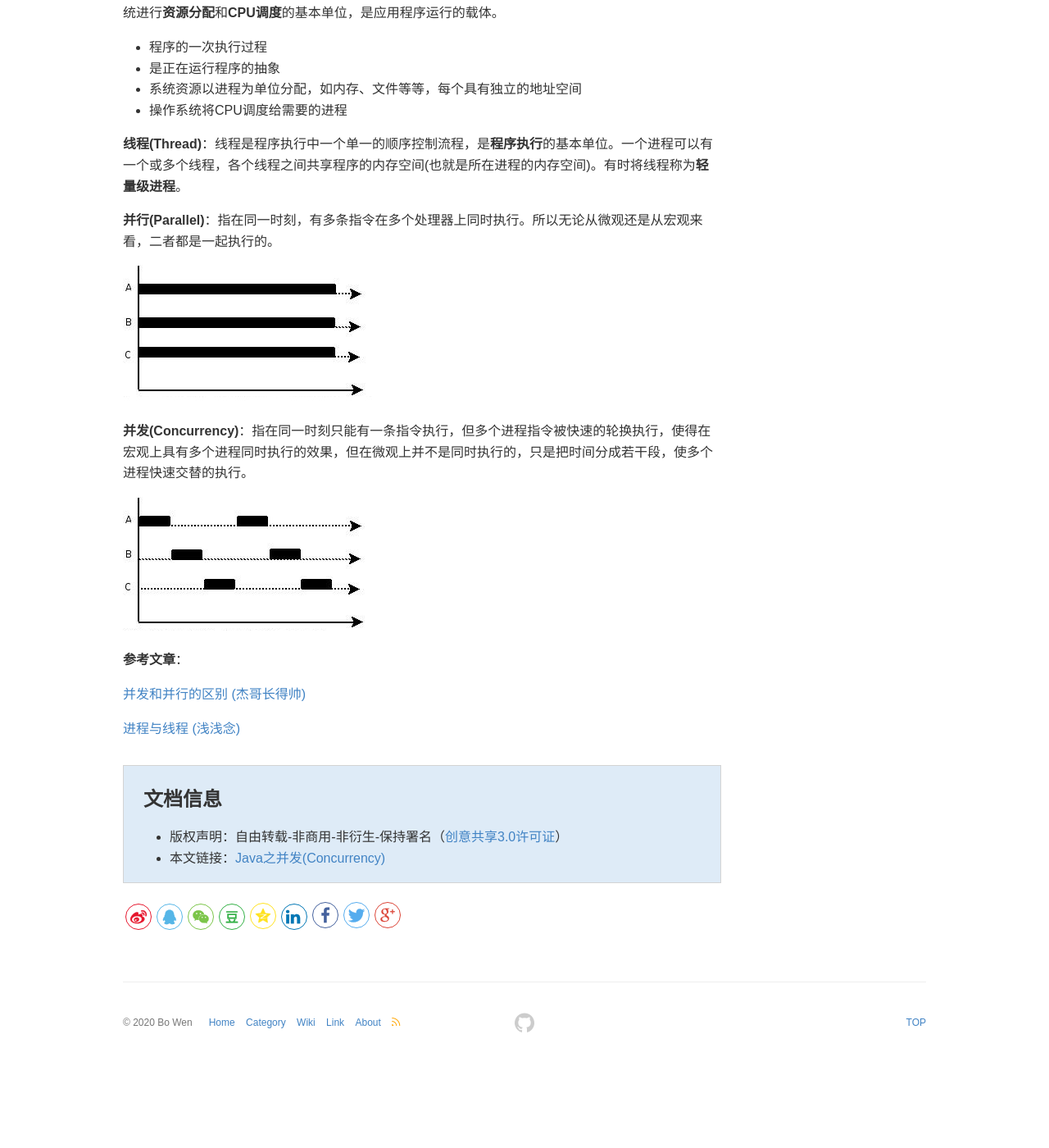
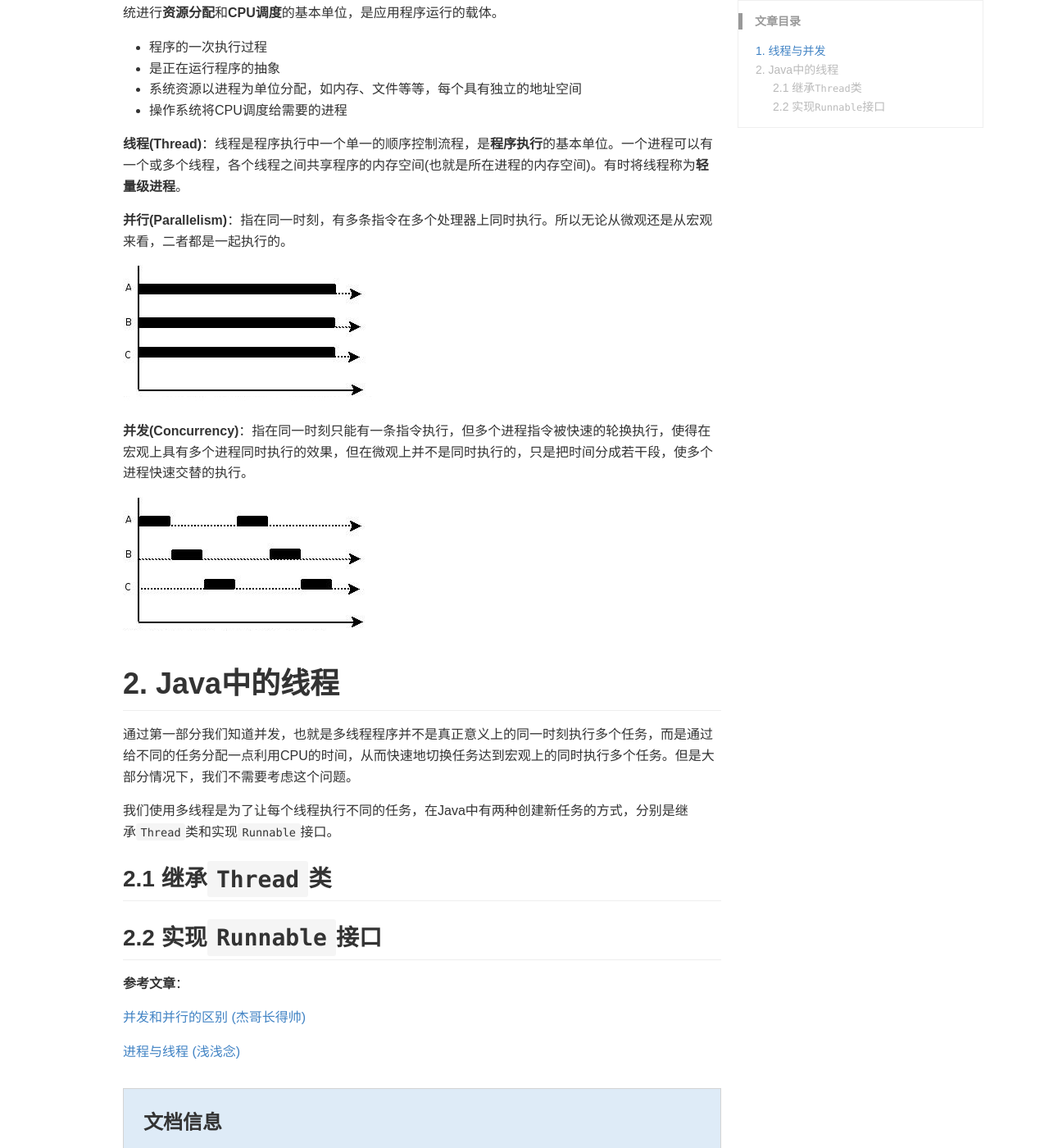
Before and after one commit to wenb1/wenb1.github.io, a Jekyll site: the page built from _posts/2020-05-24-java-concurrency.md, in a window 1280 px wide and 1400 px high, scrolled down 906 px. Shown: the whole window at 82% size. Built offline with Jekyll 4.4.1, drawn with Linux system fonts in a browser that asks for light colours; comment, search, counter and statistics services are not loaded; before the commit the page ends 2202 px from its top, so only the background shows below that.

Commit message:
modify blog

```diff
--- a/_posts/2020-05-24-java-concurrency.md
+++ b/_posts/2020-05-24-java-concurrency.md
@@ -31,13 +31,31 @@ Java的并发离不开线程，想了解线程又离不开进程和并行。在
 
 **线程(Thread)**：线程是程序执行中一个单一的顺序控制流程，是**程序执行**的基本单位。一个进程可以有一个或多个线程，各个线程之间共享程序的内存空间(也就是所在进程的内存空间)。有时将线程称为**轻量级进程**。
 
-**并行(Parallel)**：指在同一时刻，有多条指令在多个处理器上同时执行。所以无论从微观还是从宏观来看，二者都是一起执行的。
+**并行(Parallelism)**：指在同一时刻，有多条指令在多个处理器上同时执行。所以无论从微观还是从宏观来看，二者都是一起执行的。
 
 ![并行](/images/posts/java/concurrency_2.png)
 
 **并发(Concurrency)**：指在同一时刻只能有一条指令执行，但多个进程指令被快速的轮换执行，使得在宏观上具有多个进程同时执行的效果，但在微观上并不是同时执行的，只是把时间分成若干段，使多个进程快速交替的执行。
 
 ![并发](/images/posts/java/concurrency_1.png)
+
+# 2. Java中的线程
+
+通过第一部分我们知道并发，也就是多线程程序并不是真正意义上的同一时刻执行多个任务，而是通过给不同的任务分配一点利用CPU的时间，从而快速地切换任务达到宏观上的同时执行多个任务。但是大部分情况下，我们不需要考虑这个问题。
+
+我们使用多线程是为了让每个线程执行不同的任务，在Java中有两种创建新任务的方式，分别是继承`Thread`类和实现`Runnable`接口。
+
+## 2.1 继承`Thread`类
+
+
+
+## 2.2 实现`Runnable`接口
+
+
+
+
+
+
 
 
 
```
Also changed, not shown: _posts/2020-05-16-java-annotation.md (+1 -1 lines).
